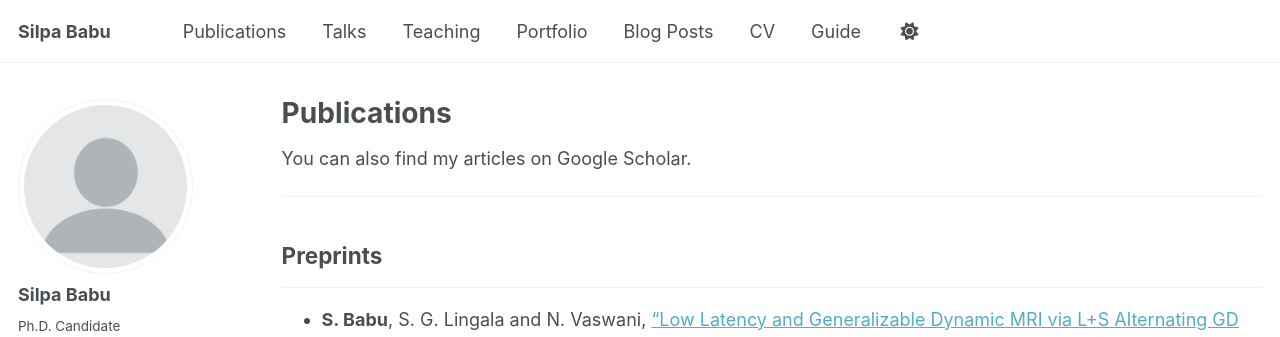
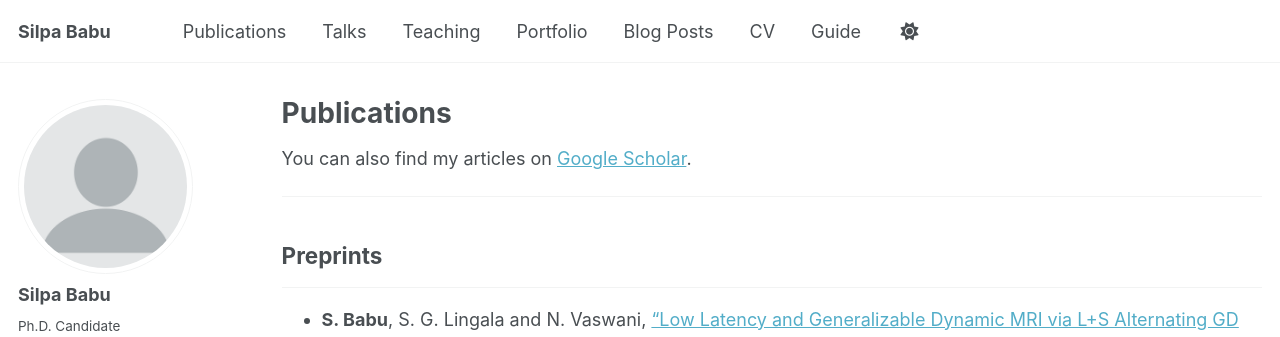
Before and after one commit to Silpa1/sbabu.github.io, a Jekyll site: the page built from _publications/2025-06-08-paper-title-number-5.md, in a window 1280 px wide and 900 px high. Shown: the top 337 px of the window. Built offline with Jekyll 4.4.1, drawn with Linux system fonts in a browser that asks for light colours; some web fonts are replaced; a script that is not in the unit is left out; part of the change alters nothing that is shown.

```diff
--- a/_publications/2025-06-08-paper-title-number-5.md
+++ b/_publications/2025-06-08-paper-title-number-5.md
@@ -5,7 +5,7 @@ permalink: /publications/
 author_profile: true
 ---
 
-You can also find my articles on Google Scholar.
+You can also find my articles on [Google Scholar](https://scholar.google.com/citations?user=IGGQox0AAAAJ&hl=en&oi=ao).
 
 ---
 
```
